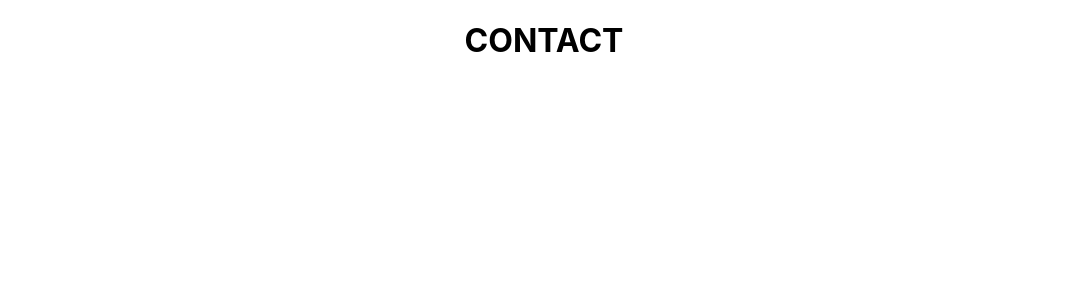
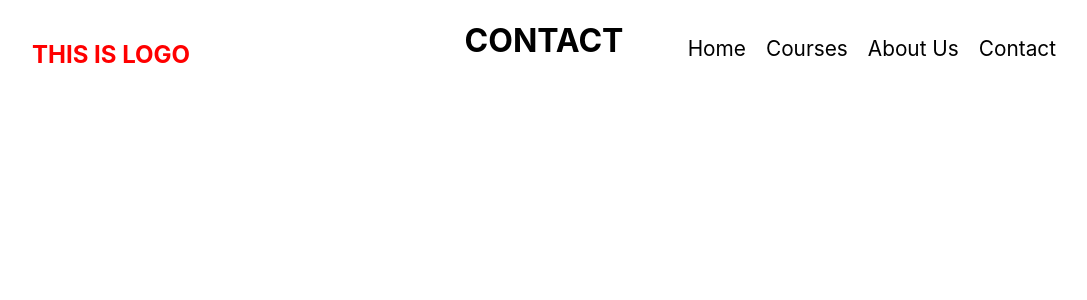
Before and after one commit to Hritik108/siddhivinayak, a React (Create React App) app: page /contact in a window 1280 px wide. Shown: the top 300 px of the page, without its empty margins (96-1183 px from the left). Built offline with nearby package versions, Linux system fonts and the light colour scheme.

Commit message:
progress in navbar

```diff
--- a/src/App.js
+++ b/src/App.js
@@ -1,13 +1,15 @@
-import logo from "./logo.svg";
 import "./App.css";
 import { BrowserRouter as Router, Routes, Route, Link } from "react-router-dom";
+import NavbarPage from "./pages/navbarpage.js";
 
 function App() {
   return (
     <Router>
       <div className="App">
+        <NavbarPage />
         <Routes>
-          <Route exact path="/" element={<h1>HOME</h1>}></Route>
+          <Route exact path="/" element={<h1> </h1>}></Route>
+          <Route exact path="/home" element={<h1> </h1>}></Route>
           <Route exact path="/about" element={<h1>ABOUT</h1>}></Route>
           <Route exact path="/contact" element={<h1>CONTACT</h1>}></Route>
         </Routes>
--- /dev/null
+++ b/src/assets/css/navbar.css
@@ -0,0 +1,31 @@
+nav{
+    padding : 0% 10%;
+    display: flex;
+    height: 80px;
+    padding-top: 20px;
+    position: fixed;
+    background-color: transparent;
+    top: 0;
+    width: 80vw;
+    border-width: 0 0px 3px 0;
+    color: red;
+    transition: 1s;
+    z-index: 10;
+
+}
+
+nav ul {
+    display: flex;
+    list-style: none;
+    margin-left: auto;
+}
+
+nav ul li{
+    margin-left: 20px;
+    font-size: 1.3rem;
+}
+
+a{
+    text-decoration: none;
+    color: black;
+}
--- a/src/components/navbar/navbar.js
+++ b/src/components/navbar/navbar.js
@@ -1,8 +1,29 @@
 import React from "react";
+import "../../assets/css/navbar.css";
 
 class Navbar extends React.Component {
   render() {
-    return <div className="navbar-main">HELLO WORLD</div>;
+    return (
+      <nav className="navbar-main">
+        <div>
+          <h1>THIS IS LOGO</h1>
+        </div>
+        <ul>
+          <li>
+            <a href="/home">Home</a>
+          </li>
+          <li>
+            <a href="/courses">Courses</a>
+          </li>
+          <li>
+            <a href="/about">About Us</a>
+          </li>
+          <li>
+            <a href="/contact">Contact</a>
+          </li>
+        </ul>
+      </nav>
+    );
   }
 }
 
--- /dev/null
+++ b/src/pages/navbarpage.js
@@ -0,0 +1,15 @@
+import React from "react";
+import Navbar from "../components/navbar/navbar";
+import "../assets/css/navbar.css";
+
+class NavbarPage extends React.Component {
+  render() {
+    return (
+      <div className="Navbar-main">
+        <Navbar />
+      </div>
+    );
+  }
+}
+
+export default NavbarPage;
```
